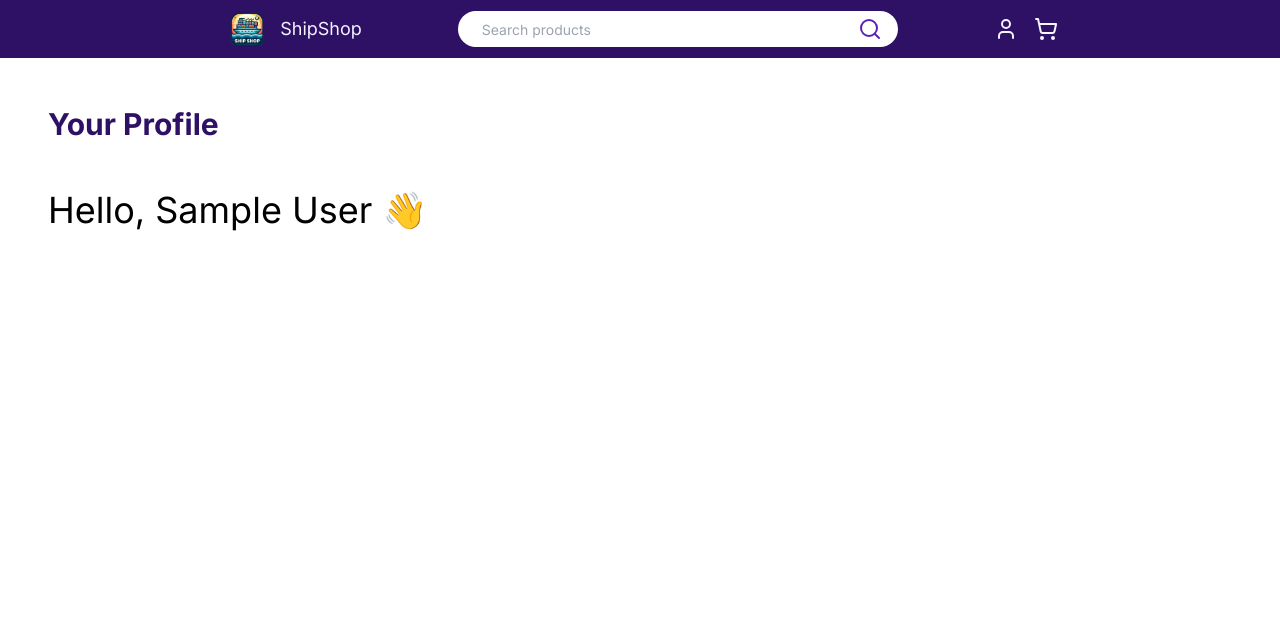
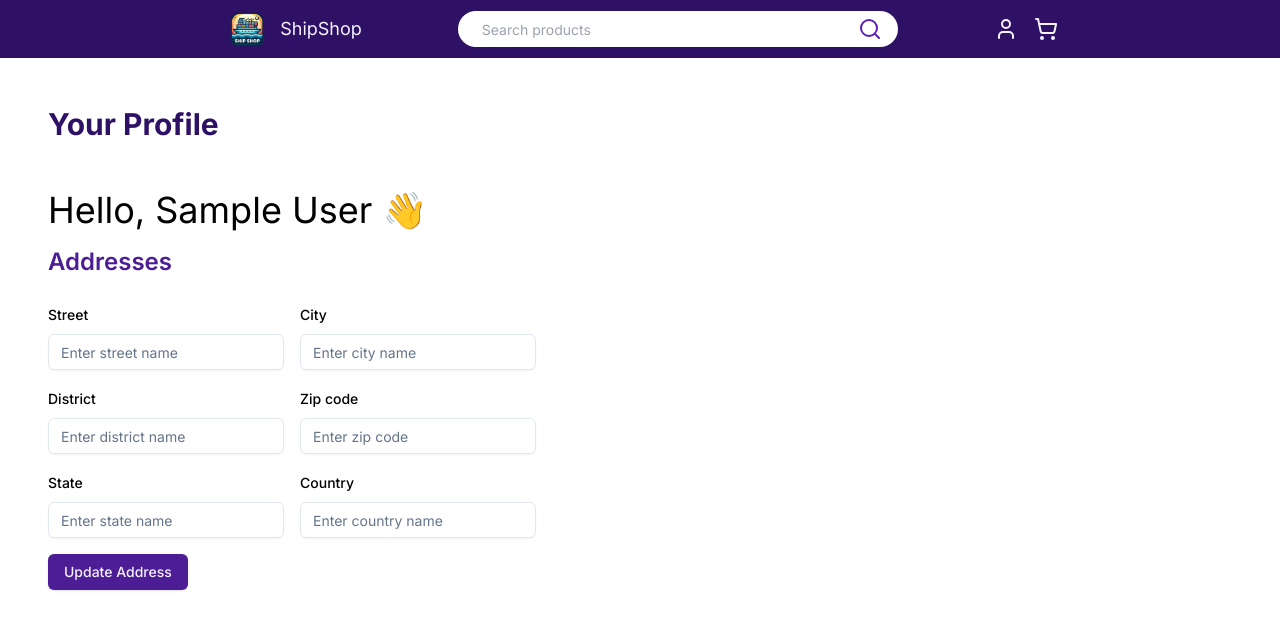
Before and after one commit to nirzon47/next-ecommerce, a Next.js app: page /profile in a window 1280 px wide. Shown: the top 630 px of the page. Built offline with nearby package versions, Linux system fonts and the light colour scheme; no server answers; sample sign-in values are in the browser's storage.

Commit message:
feat: profile page with address form

```diff
--- a/src/app/profile/page.tsx
+++ b/src/app/profile/page.tsx
@@ -4,9 +4,11 @@ import Header from '@/components/Header/Header'
 import { useEffect, useState } from 'react'
 import { jwtDecode } from 'jwt-decode'
 import { DecodedToken } from '@/lib/types'
+import AddressForm from '@/components/Profile/AddressForm'
 
 const Profile = () => {
 	const [user, setUser] = useState<any>({})
+	const [address, setAddress] = useState<any>({})
 
 	// Validate token
 	useEffect(() => {
@@ -44,6 +46,10 @@ const Profile = () => {
 				<h2 className='mx-6 md:mx-12 text-2xl md:text-3xl lg:text-4xl'>
 					Hello, {user?.name} 👋
 				</h2>
+				<h2 className='mx-6 md:mx-12 text-lg md:text-xl lg:text-2xl my-2 mt-4 font-semibold text-violet-900'>
+					Addresses
+				</h2>
+				<AddressForm />
 			</main>
 		</div>
 	)
--- /dev/null
+++ b/src/components/Profile/AddressForm.tsx
@@ -0,0 +1,179 @@
+import {
+	Form,
+	FormControl,
+	FormField,
+	FormItem,
+	FormLabel,
+} from '@/components/ui/form'
+import { Input } from '@/components/ui/input'
+import { toast } from 'react-toastify'
+import axios from 'axios'
+import { useForm } from 'react-hook-form'
+import { zodResolver } from '@hookform/resolvers/zod'
+import { z } from 'zod'
+import { useCallback, useEffect, useState } from 'react'
+import { Button } from '../ui/button'
+
+const formSchema = z.object({
+	city: z.string(),
+	country: z.string(),
+	district: z.string(),
+	state: z.string(),
+	street: z.string(),
+	zip: z.string(),
+})
+
+const AddressForm = () => {
+	const [address, setAddress] = useState<any>({})
+	const [hasAddress, setHasAddress] = useState<boolean>(true)
+
+	const form = useForm<z.infer<typeof formSchema>>({
+		resolver: zodResolver(formSchema),
+
+		defaultValues: {
+			city: '',
+			country: '',
+			district: '',
+			state: '',
+			street: '',
+			zip: '',
+		},
+	})
+
+	const getAddress = useCallback(async () => {
+		try {
+			const { data } = await axios.get(
+				`${process.env.NEXT_PUBLIC_SERVER_URL}/users/address`,
+				{
+					headers: {
+						Authorization: `Bearer ${localStorage.getItem('token')}`,
+					},
+				}
+			)
+
+			if (!data.success) {
+				setHasAddress(false)
+			}
+
+			form.reset(data.address)
+			setAddress(data.address)
+		} catch (error: Error | any) {
+			toast.error(error.response.data.message)
+		}
+	}, [form])
+
+	useEffect(() => {
+		getAddress()
+	}, [getAddress])
+
+	return (
+		<section className='mt-6'>
+			<Form {...form}>
+				{!hasAddress && (
+					<p className='mx-6 md:mx-12 my-4 text-lg'>
+						Oops, you don&apos;t have an address saved. Now is a great
+						time to add one!
+					</p>
+				)}
+
+				<form className='mx-6 md:mx-12 space-y-4'>
+					<div className='flex gap-4'>
+						<FormField
+							control={form.control}
+							name='street'
+							render={({ field }) => (
+								<FormItem>
+									<FormLabel>Street</FormLabel>
+									<FormControl>
+										<Input
+											placeholder='Enter street name'
+											{...field}
+										/>
+									</FormControl>
+								</FormItem>
+							)}
+						/>
+						<FormField
+							control={form.control}
+							name='city'
+							render={({ field }) => (
+								<FormItem>
+									<FormLabel>City</FormLabel>
+									<FormControl>
+										<Input placeholder='Enter city name' {...field} />
+									</FormControl>
+								</FormItem>
+							)}
+						/>
+					</div>
+					<div className='flex gap-4'>
+						<FormField
+							control={form.control}
+							name='district'
+							render={({ field }) => (
+								<FormItem>
+									<FormLabel>District</FormLabel>
+									<FormControl>
+										<Input
+											placeholder='Enter district name'
+											{...field}
+										/>
+									</FormControl>
+								</FormItem>
+							)}
+						/>
+						<FormField
+							control={form.control}
+							name='zip'
+							render={({ field }) => (
+								<FormItem>
+									<FormLabel>Zip code</FormLabel>
+									<FormControl>
+										<Input placeholder='Enter zip code' {...field} />
+									</FormControl>
+								</FormItem>
+							)}
+						/>
+					</div>
+					<div className='flex gap-4'>
+						<FormField
+							control={form.control}
+							name='state'
+							render={({ field }) => (
+								<FormItem>
+									<FormLabel>State</FormLabel>
+									<FormControl>
+										<Input
+											placeholder='Enter state name'
+											{...field}
+										/>
+									</FormControl>
+								</FormItem>
+							)}
+						/>
+						<FormField
+							control={form.control}
+							name='country'
+							render={({ field }) => (
+								<FormItem>
+									<FormLabel>Country</FormLabel>
+									<FormControl>
+										<Input
+											placeholder='Enter country name'
+											{...field}
+										/>
+									</FormControl>
+								</FormItem>
+							)}
+						/>
+					</div>
+					<Button type='submit'>
+						{!hasAddress ? 'Add Address' : 'Update Address'}
+					</Button>
+				</form>
+			</Form>
+		</section>
+	)
+}
+
+export default AddressForm
```
Also changed, not shown: 1 other file (tests, documents, lock files or other folders).
